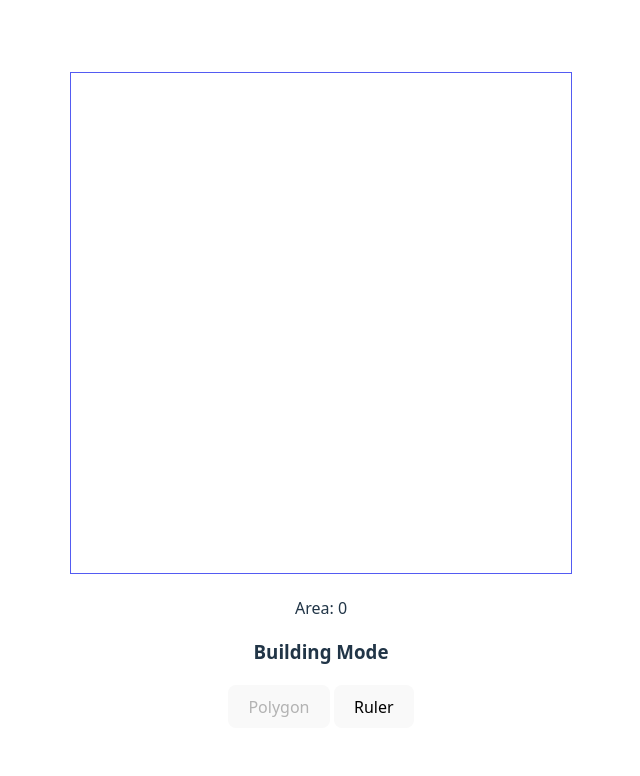
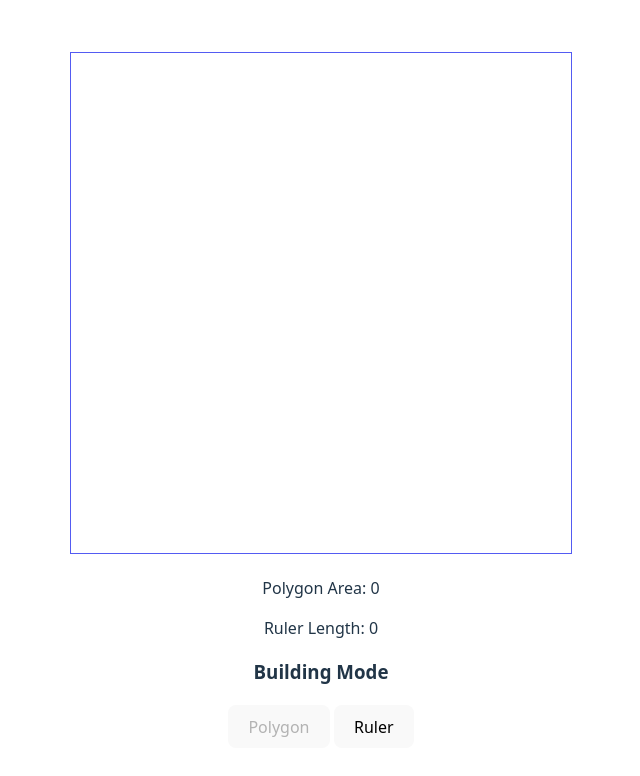
Before and after one commit to schebl/area, a Svelte app: page / in a window 1280 px wide. Shown: the top 776 px of the page, without its empty margins (319-959 px from the left). Built offline with nearby package versions, Linux system fonts and the light colour scheme.

Commit message:
add ruler length calculation

```diff
--- a/src/App.svelte
+++ b/src/App.svelte
@@ -5,11 +5,6 @@
     let canvas: HTMLCanvasElement;
 
     const polygonPoints: Point[] = $state([]);
-    const rulerPoints: Point[] = $state([]);
-
-    type PointsBuildingMode = "polygon" | "ruler"
-    let isBuildingPolygon: PointsBuildingMode = $state("polygon");
-
     let polygonArea = $derived(getPolygonArea(polygonPoints));
 
     function getPolygonArea(polygon: Point[]): number {
@@ -22,6 +17,23 @@
         }
         return Math.abs(area) / 2;
     }
+
+    const rulerPoints: Point[] = $state([]);
+    let rulerLength = $derived(getRulerLength(rulerPoints));
+
+    function getRulerLength(ruler: Point[]): number {
+        if (ruler.length != 2) {
+            return 0;
+        }
+
+        return Math.sqrt(
+            (ruler[1].x - ruler[0].x) ** 2
+            + (ruler[1].y - ruler[0].y) ** 2,
+        );
+    }
+
+    type PointsBuildingMode = "polygon" | "ruler"
+    let isBuildingPolygon: PointsBuildingMode = $state("polygon");
 
     function handleAddPoint(e: MouseEvent) {
         if (isBuildingPolygon === "polygon") {
@@ -61,7 +73,11 @@
         style="border: 1px solid #535bf2"
     ></canvas>
 
-    <p>Area: {polygonArea}</p>
+    <div>
+        <p>Polygon Area: {polygonArea}</p>
+
+        <p>Ruler Length: {rulerLength}</p>
+    </div>
 
     <div>
         <h3>Building Mode</h3>
```
